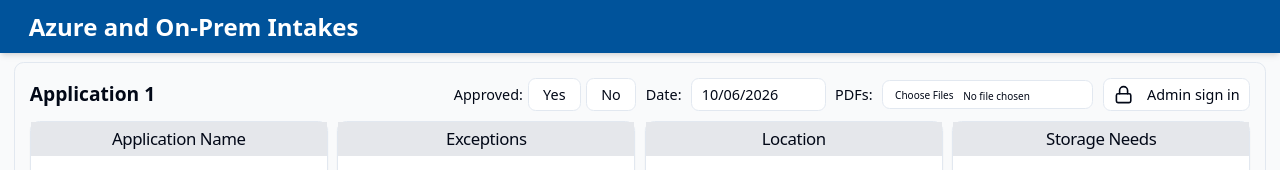
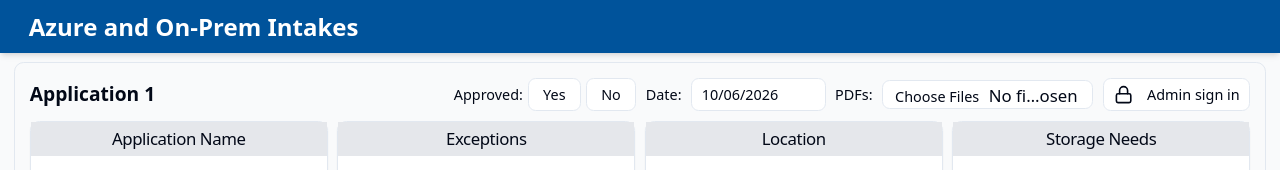
Before and after one commit to Jeevanhm/intake-form-g1, a React (Vite) app: page / in a window 1280 px wide. Shown: the top 170 px of the page. Built offline with nearby package versions, Linux system fonts and the light colour scheme.

Commit message:
font correction

```diff
--- a/src/components/WeeklyIntakeForm.tsx
+++ b/src/components/WeeklyIntakeForm.tsx
@@ -519,7 +519,7 @@
                     multiple
                     aria-describedby={pdfError ? errorId : undefined}
                     aria-invalid={Boolean(pdfError)}
-                    className="h-6 w-44 px-1.5 py-0.5 text-[10px] file:mr-1 file:h-5 file:px-1 file:text-[10px] md:text-[10px]"
+                    className="h-6 w-44 px-1.5 py-0.5 text-xs file:mr-1 file:h-5 file:px-1 file:text-xs"
                     onChange={(event) => {
                       handlePdfAdd(id, Array.from(event.target.files ?? []));
                       event.currentTarget.value = "";
```
